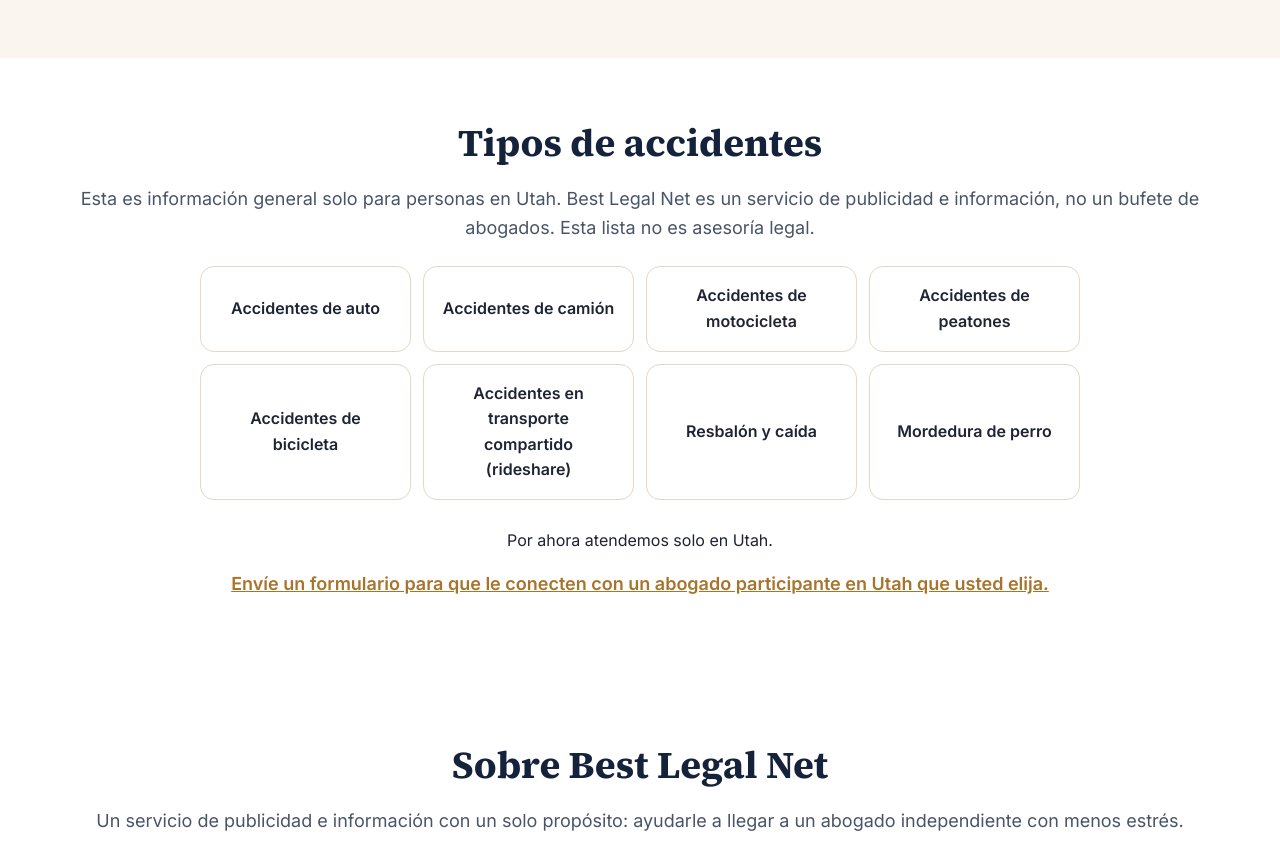
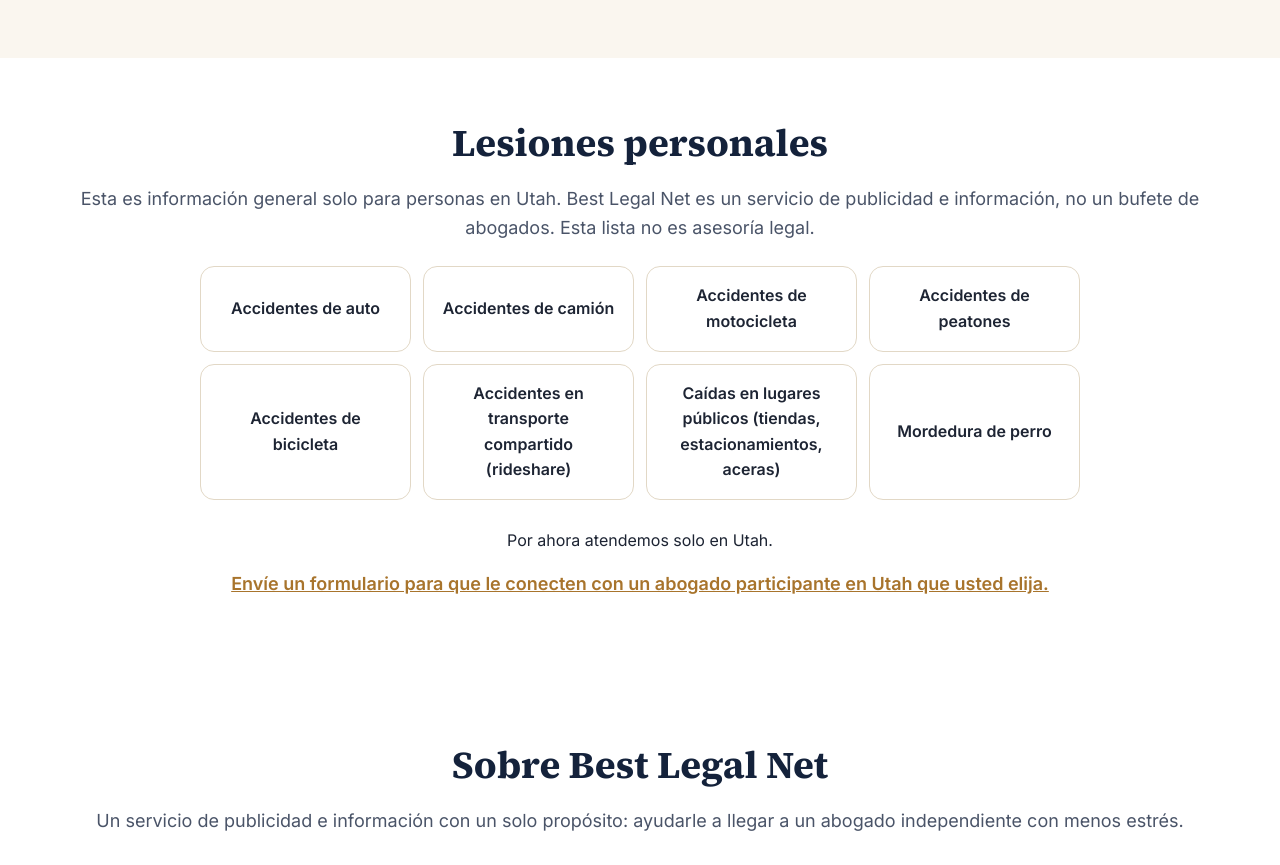
Before and after one commit to sosacleans-pixel/best-legal-counsel, a plain HTML site: page es/index.html in a window 1280 px wide. Shown: the part 1660-2525 px from the top of the page. Drawn offline with Linux system fonts and the light colour scheme.

Commit message:
Rename the accident types heading to Personal injury (#19)
On the English and Spanish home pages, title the section Personal
injury / Lesiones personales, and replace the slip and fall item
with falls in public places (stores, parking lots, sidewalks).

Co-authored-by: sosacleans-pixel <sosacleans-pixel@users.noreply.github.com>

```diff
--- a/es/index.html
+++ b/es/index.html
@@ -37,7 +37,7 @@
 </div></div></section>
 
 <section id="tipos"><div class="wrap">
-<h2 class="center">Tipos de accidentes</h2>
+<h2 class="center">Lesiones personales</h2>
 <p class="lead center">Esta es información general solo para personas en Utah. Best Legal Net es un servicio de publicidad e información, no un bufete de abogados. Esta lista no es asesoría legal.</p>
 <ul class="type-list">
 <li>Accidentes de auto</li>
@@ -46,7 +46,7 @@
 <li>Accidentes de peatones</li>
 <li>Accidentes de bicicleta</li>
 <li>Accidentes en transporte compartido (rideshare)</li>
-<li>Resbalón y caída</li>
+<li>Caídas en lugares públicos (tiendas, estacionamientos, aceras)</li>
 <li>Mordedura de perro</li>
 </ul>
 <p class="center">Por ahora atendemos solo en Utah.</p>
```
Also changed, not shown: index.html (+2 -2 lines).
